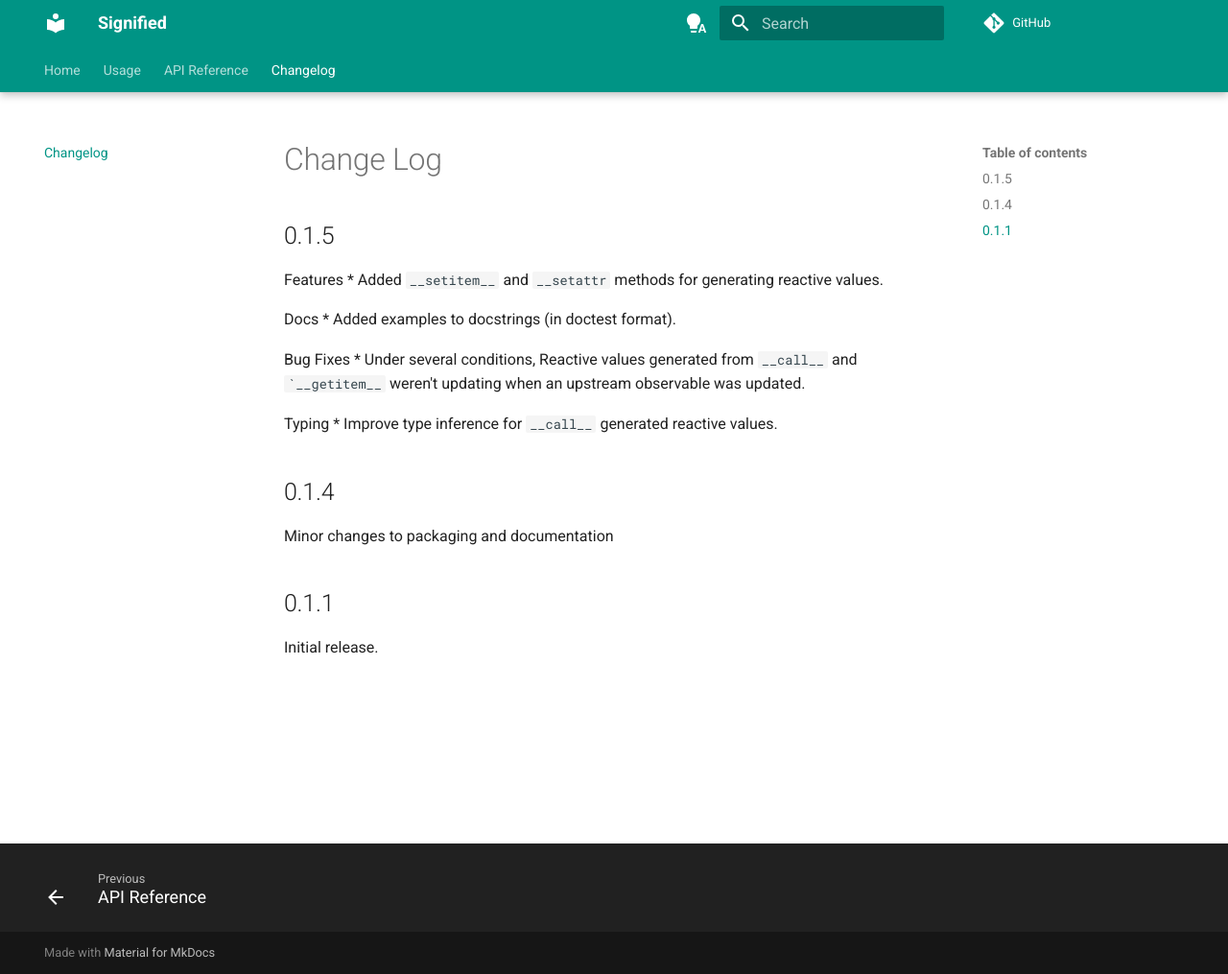
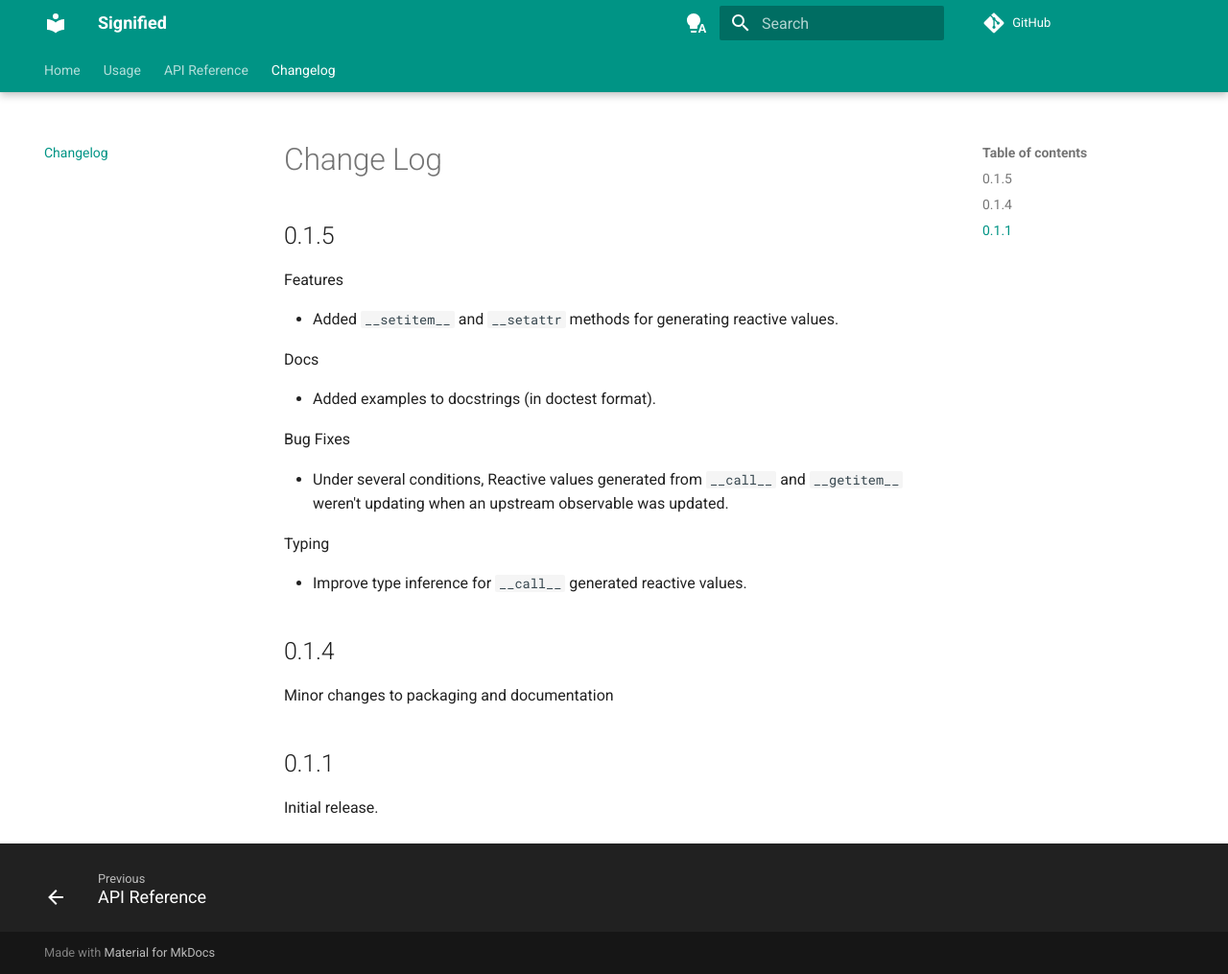
Before and after one commit to dougmercer/signified, an MkDocs documentation site: the page built from docs/changes.md, in a window 1280 px wide and 1015 px high. Shown: the whole window at 96% size. Built offline with MkDocs 1.6.1 and Material for MkDocs 9.7.7, drawn with Linux system fonts in a browser that asks for light colours; comment, search, counter and statistics services are not loaded.

Commit message:
Fix change log for 0.1.5

```diff
--- a/docs/changes.md
+++ b/docs/changes.md
@@ -3,15 +3,19 @@
 ## 0.1.5
 
 Features
+
 * Added ``__setitem__`` and ``__setattr`` methods for generating reactive values.
 
 Docs
+
 * Added examples to docstrings (in doctest format).
 
 Bug Fixes
-* Under several conditions, Reactive values generated from ``__call__`` and ``__getitem__` weren't updating when an upstream observable was updated.
+
+* Under several conditions, Reactive values generated from ``__call__`` and ``__getitem__`` weren't updating when an upstream observable was updated.
 
 Typing
+
 * Improve type inference for ``__call__`` generated reactive values.
 
 ## 0.1.4
```
